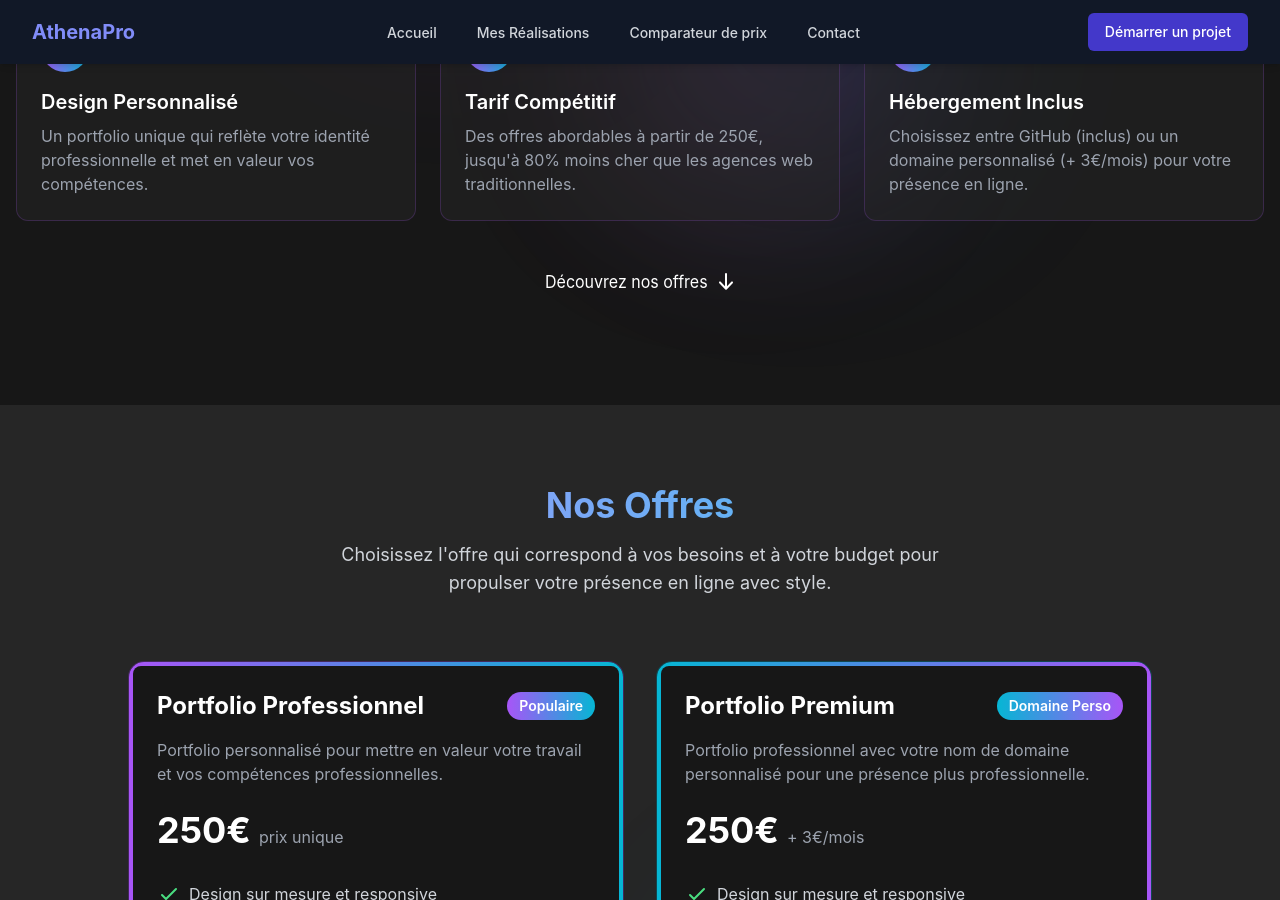
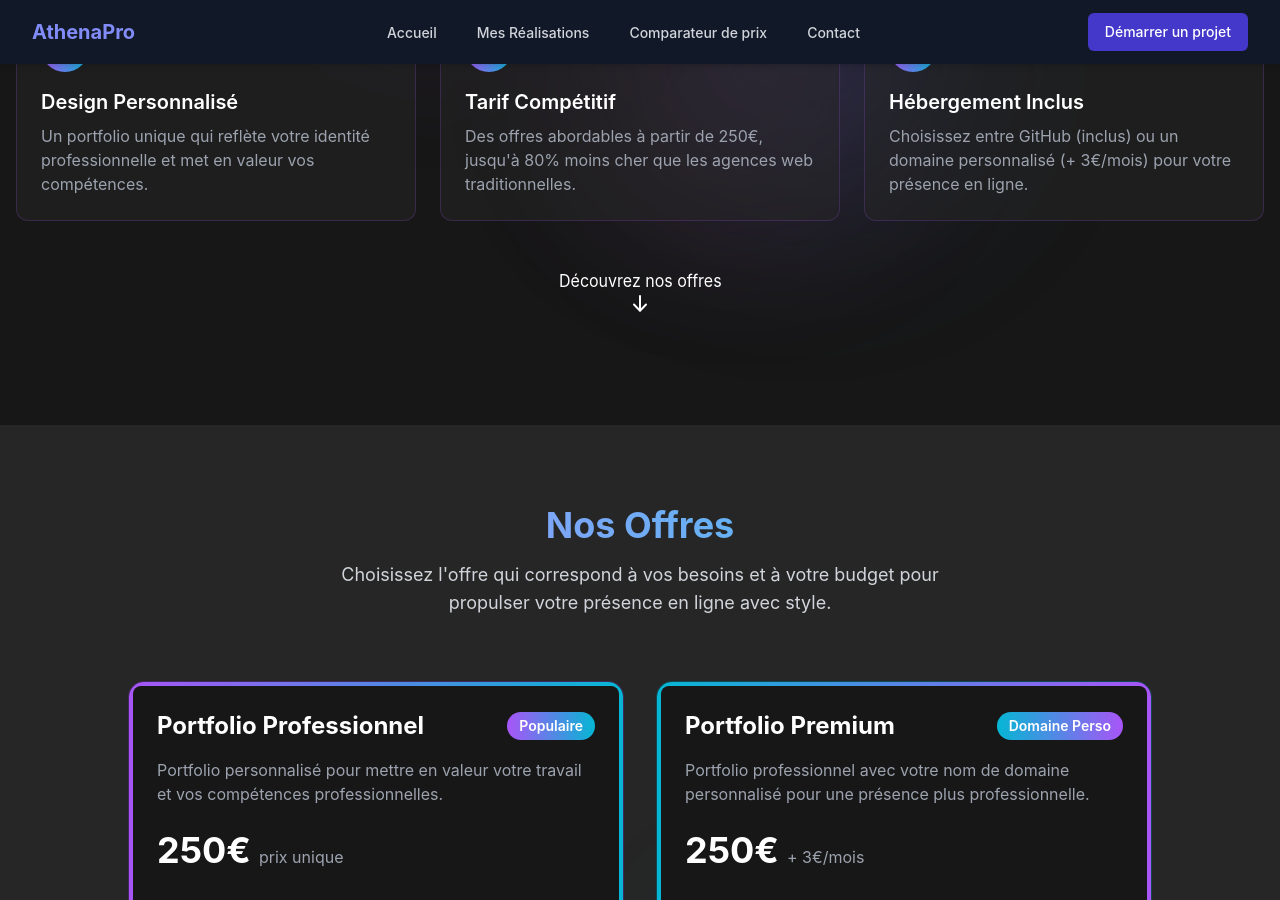
Before and after one commit to Portfolio-professionnal/AthenaPro, a Jekyll site: the page Comparatif.html, which Jekyll copies as it is, in a window 1280 px wide and 900 px high, scrolled down 505 px. Built offline with Jekyll 4.4.1, drawn with Linux system fonts in a browser that asks for light colours; nearby versions of some CDN libraries.

Commit message:
Update Comparatif.html

```diff
--- a/Comparatif.html
+++ b/Comparatif.html
@@ -207,10 +207,14 @@
 
                     <div class="mt-16 text-center">
                         <div class="inline-flex items-center gap-2 animate__animated animate__bounce animate__infinite animate__slow">
-                            <span>Découvrez nos offres</span>
-                            <svg xmlns="http://www.w3.org/2000/svg" class="h-5 w-5" viewBox="0 0 20 20" fill="currentColor">
+                            <a href="#offre" class="text-white flex flex-col items-center">
+
+                                <span>Découvrez nos offres</span>
+                                <svg xmlns="http://www.w3.org/2000/svg" class="h-5 w-5" viewBox="0 0 20 20" fill="currentColor">
                                 <path fill-rule="evenodd" d="M16.707 10.293a1 1 0 010 1.414l-6 6a1 1 0 01-1.414 0l-6-6a1 1 0 111.414-1.414L9 14.586V3a1 1 0 012 0v11.586l4.293-4.293a1 1 0 011.414 0z" clip-rule="evenodd" />
-                            </svg>
+                                </svg>
+                            </a>
+
                         </div>
                     </div>
                 </div>
```
